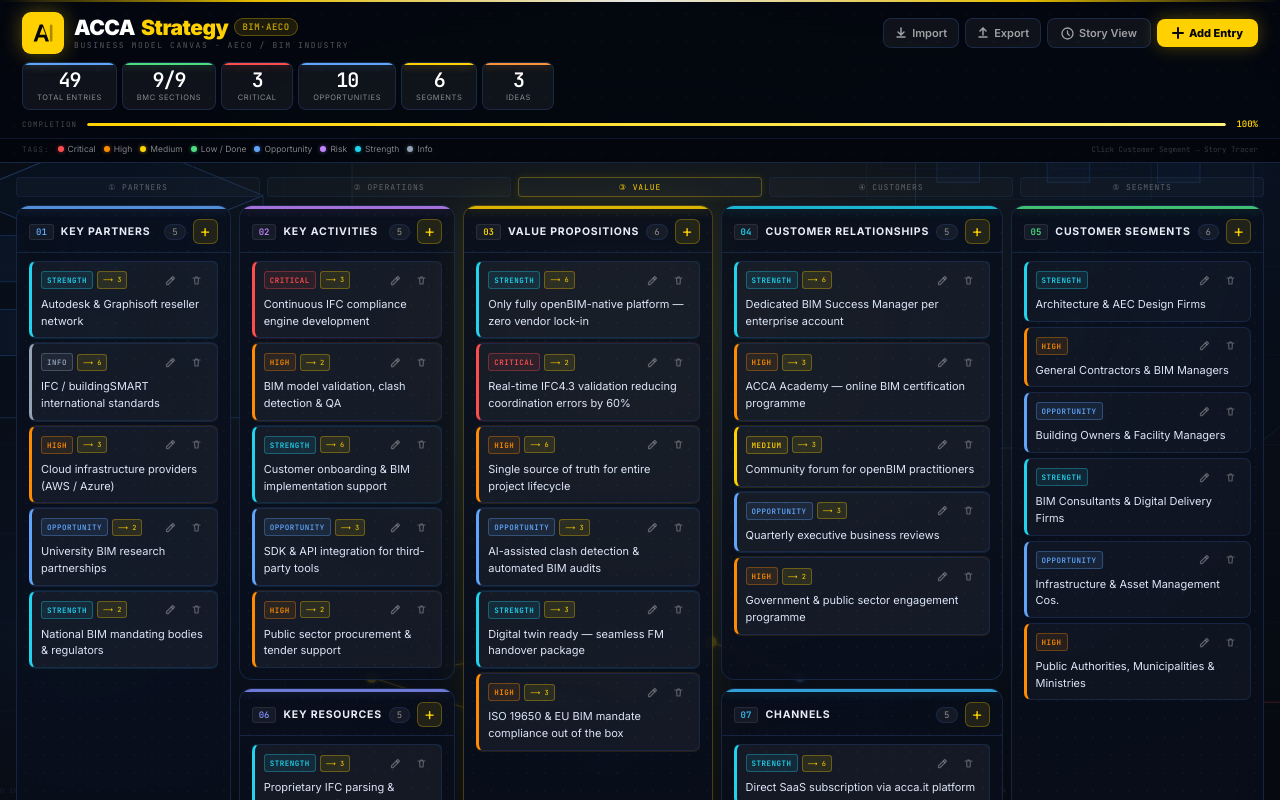
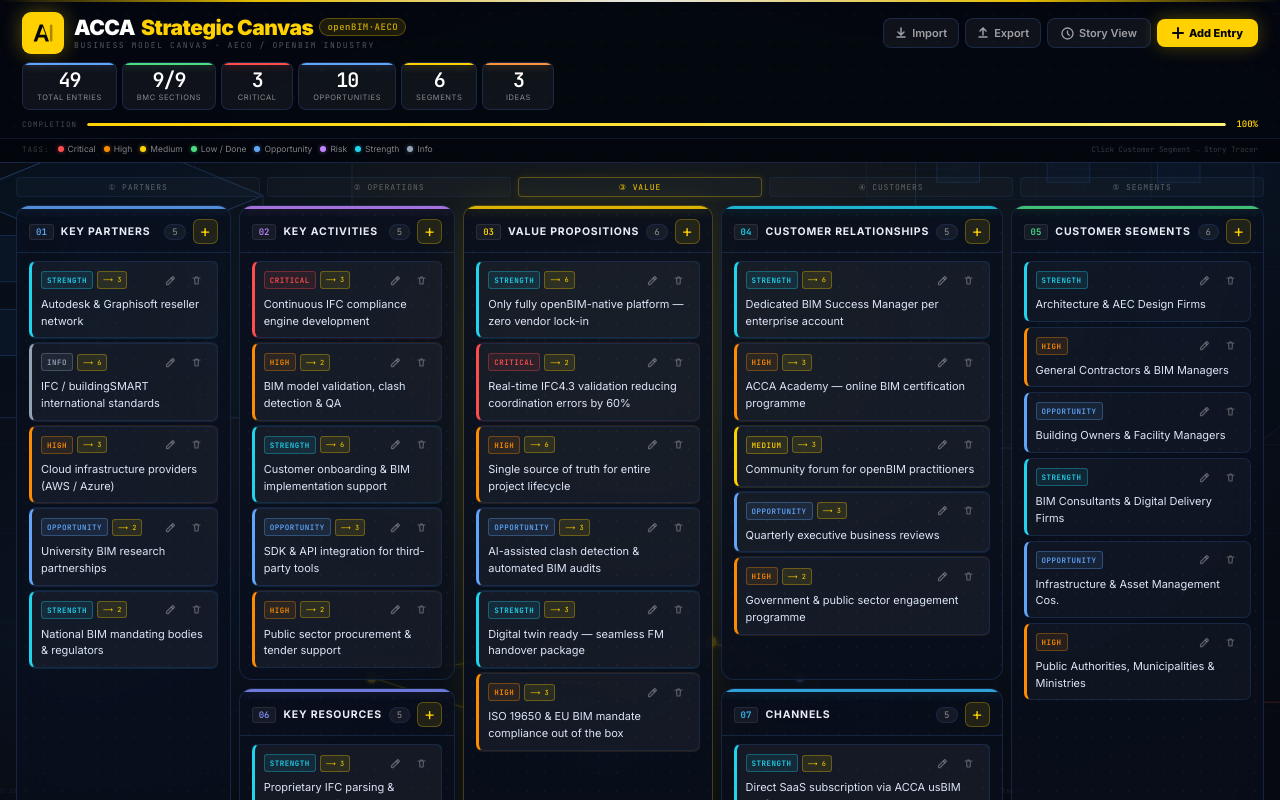
Before and after one commit to jonlewuk-ship-it/EN-Canvas_BMC, a React (Vite) app: page / in a window 1280 px wide. Shown: the top 800 px of the page. Built offline with nearby package versions, Linux system fonts and the light colour scheme; the HTML template or start-up script is replaced by a standard one.

Commit message:
Update App.jsx

```diff
--- a/src/App.jsx
+++ b/src/App.jsx
@@ -128,7 +128,7 @@
     {id:mkId(),text:"Government & public sector engagement programme",      cat:"high",        segs:[SP,SI]},
   ],
   ch:[
-    {id:mkId(),text:"Direct SaaS subscription via acca.it platform",    cat:"strength",    segs:[SA,SC,SO,SB,SI,SP]},
+    {id:mkId(),text:"Direct SaaS subscription via ACCA usBIM platform",    cat:"strength",    segs:[SA,SC,SO,SB,SI,SP]},
     {id:mkId(),text:"Authorised reseller network across 40+ countries", cat:"high",        segs:[SA,SC,SB]},
     {id:mkId(),text:"BIM conferences & buildingSMART events",           cat:"medium",      segs:[SA,SC,SB]},
     {id:mkId(),text:"Partner integrations (Revit, ArchiCAD, Navisworks)",cat:"opportunity",segs:[SA,SC,SB]},
@@ -225,7 +225,7 @@
           <text x="-58" y="-49" fill="#60a5fa" fontSize="9" fontFamily="monospace">Y</text>
         </g>
         <text x="24" y="892" fill="#192d4a" fontSize="8.5" fontFamily="monospace" opacity="0.55">IFC4.3 · ISO 19650 · openBIM · buildingSMART · EU BIM Mandate</text>
-        <text x="1080" y="892" fill="#192d4a" fontSize="8.5" fontFamily="monospace" opacity="0.55">AECO / BIM Industry · ACCA software S.p.A.</text>
+        <text x="1080" y="892" fill="#192d4a" fontSize="8.5" fontFamily="monospace" opacity="0.55">AECO / openBIM · ACCA software S.p.A.</text>
       </svg>
     </div>
   );
@@ -291,18 +291,18 @@
         <div style={{flex:1,minWidth:0}}>
           <div style={{display:"flex",alignItems:"baseline",gap:6,flexWrap:"wrap"}}>
             <span style={{fontSize:mobile?17:21,fontWeight:900,color:"#fff",letterSpacing:"-0.5px",lineHeight:1}}>ACCA</span>
-            <span style={{fontSize:mobile?17:21,fontWeight:900,color:Y,letterSpacing:"-0.5px",lineHeight:1}}>Strategy</span>
+            <span style={{fontSize:mobile?17:21,fontWeight:900,color:Y,letterSpacing:"-0.5px",lineHeight:1}}>Strategic Canvas</span>
             {!mobile&&(
               <span style={{fontSize:9,fontWeight:700,color:"rgba(255,209,0,0.75)",
                 background:"rgba(255,209,0,0.1)",border:"1px solid rgba(255,209,0,0.3)",
                 padding:"2px 7px",borderRadius:20,fontFamily:MONO,letterSpacing:"0.5px",
-                alignSelf:"center",whiteSpace:"nowrap"}}>BIM·AECO</span>
+                alignSelf:"center",whiteSpace:"nowrap"}}>openBIM·AECO</span>
             )}
           </div>
           <div style={{fontSize:mobile?7.5:8,color:"rgba(255,255,255,0.32)",fontFamily:MONO,
             letterSpacing:"1.6px",textTransform:"uppercase",marginTop:2,
             overflow:"hidden",textOverflow:"ellipsis",whiteSpace:"nowrap"}}>
-            {mobile?"BMC · AECO / BIM":"Business Model Canvas · AECO / BIM Industry"}
+            {mobile?"BMC · AECO / openBIM":"Business Model Canvas · AECO / openBIM Industry"}
           </div>
         </div>
 
@@ -1135,7 +1135,7 @@
     canvas:{
       title: canvasTitle || "BMC Export",
       exported_at: new Date().toISOString(),
-      tool: "ACCA Strategy BMC v2",
+      tool: "ACCA Strategic Canvas v2/TDP",
     },
     summary:{
       total_entries: allEntries.length,
@@ -1214,7 +1214,7 @@
           <div style={{position:"absolute",top:0,left:0,right:0,height:2,
             background:"linear-gradient(90deg,#ffd100,#60a5fa)"}}/>
           <div style={{fontSize:8,fontFamily:"'JetBrains Mono',monospace",color:"#ffd100",
-            textTransform:"uppercase",letterSpacing:1.5,marginBottom:3}}>IMPORT CANVAS</div>
+            textTransform:"uppercase",letterSpacing:1.5,marginBottom:3}}>IMPORTA da altro CANVAS</div>
           <div style={{fontSize:16,fontWeight:700,color:"#fff"}}>Import from JSON</div>
           <div style={{fontSize:10,color:"rgba(255,255,255,0.45)",marginTop:2}}>
             Supports ACCA Canvas export format — authors will appear as tags on each entry
```
